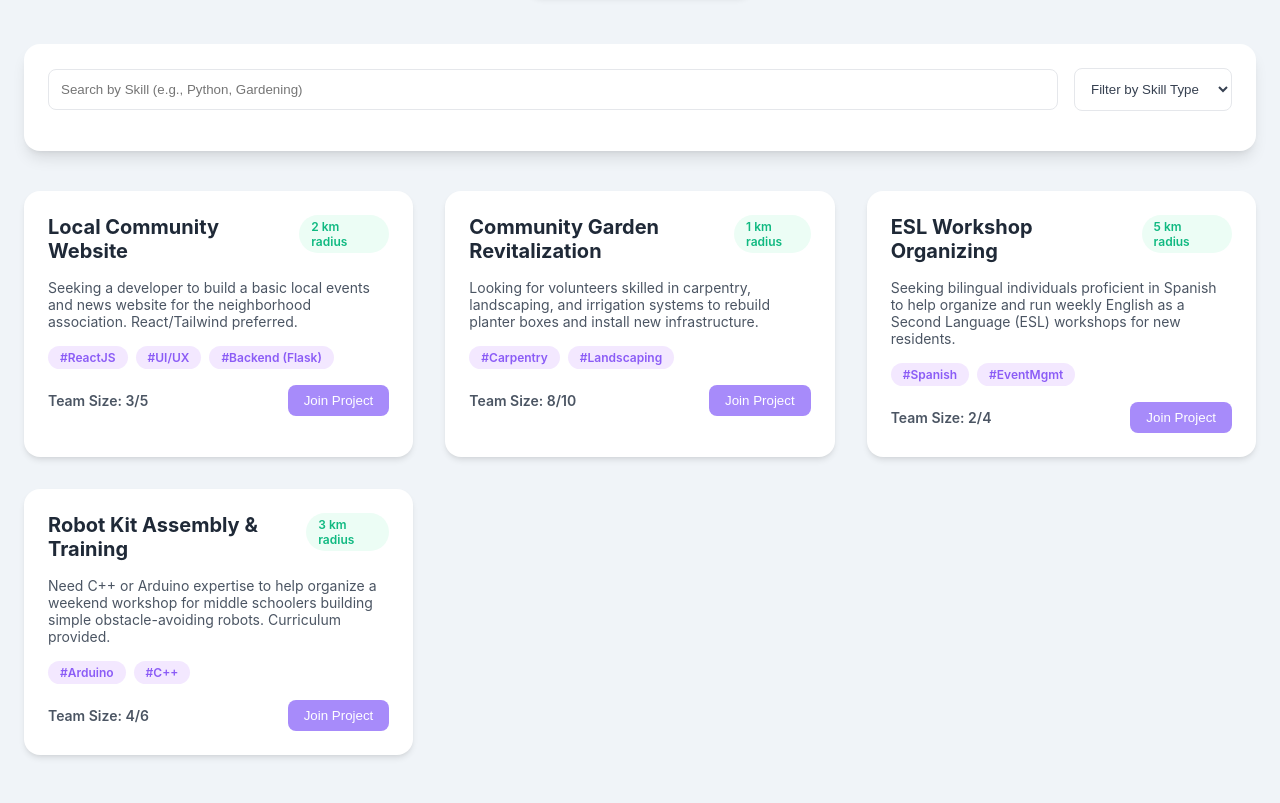
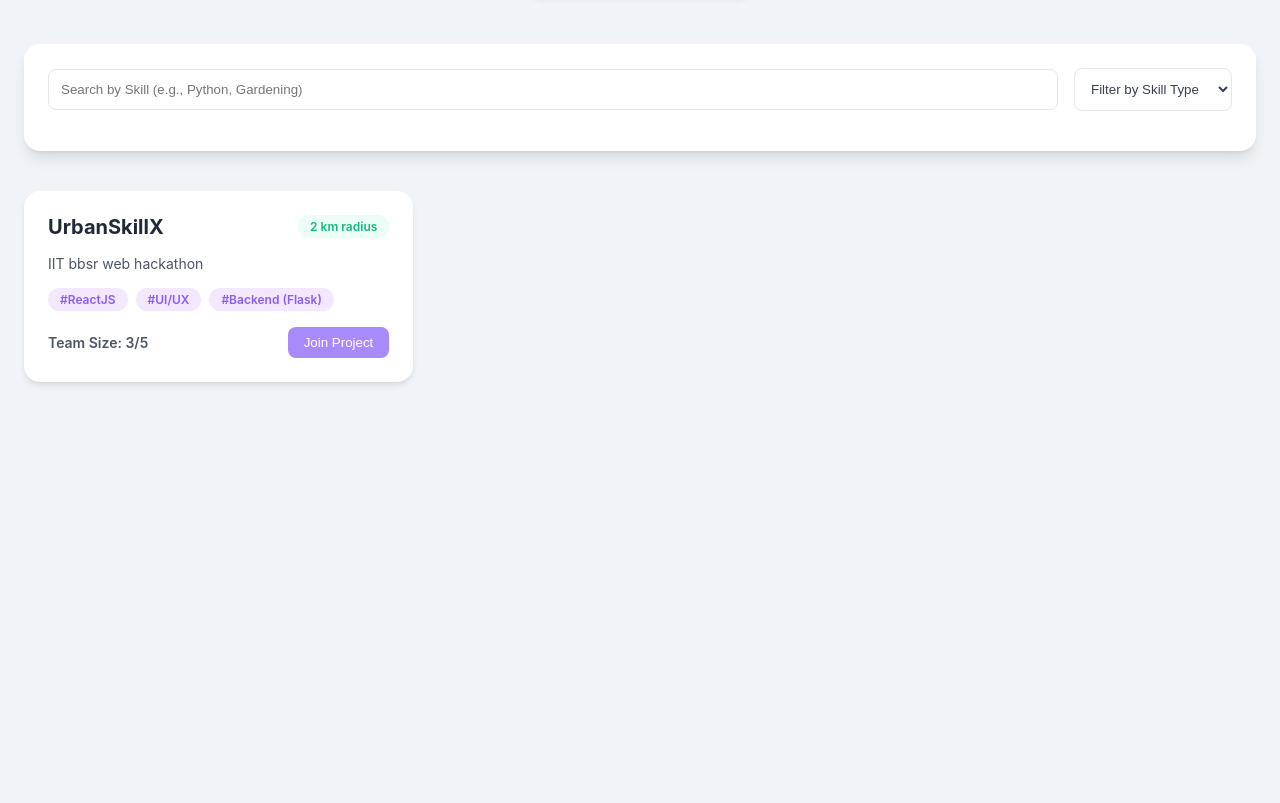
Before and after one commit to Tanishqasharma/UrbanSkillX, a Django app: page /micros/community/ in a window 1280 px wide. Shown: the part 376-1179 px from the top of the page. After the commit the page ends 761 px from the top, so only its background shows below. Run offline with Django 5.2, Linux system fonts and the light colour scheme; data comes from the database, SQL or seed files in the repository; both versions use the stored data as it was after the commit.

Commit message:
minor changes

```diff
--- a/micros/templates/micros/community.html
+++ b/micros/templates/micros/community.html
@@ -506,14 +506,15 @@
         <!-- Projects Grid -->
         <div class="projects-grid">
 
+            {% for project in projects %}
             <!-- Project Card 1: Coding -->
             <div class="project-card">
                 <div class="card-header-flex">
-                    <h4>Local Community Website</h4>
+                    <h4>{{ project.name }}</h4>
                     <span class="tag-location">2 km radius</span>
                 </div>
                 <p>
-                    Seeking a developer to build a basic local events and news website for the neighborhood association. React/Tailwind preferred.
+                    {{ project.description }}
                 </p>
                 <div class="tags-flex">
                     <span class="tag-skill">#ReactJS</span>
@@ -525,63 +526,7 @@
                     <button class="btn-join">Join Project</button>
                 </div>
             </div>
-
-            <!-- Project Card 2: Physical/Craft -->
-            <div class="project-card border-green">
-                <div class="card-header-flex">
-                    <h4>Community Garden Revitalization</h4>
-                    <span class="tag-location">1 km radius</span>
-                </div>
-                <p>
-                    Looking for volunteers skilled in carpentry, landscaping, and irrigation systems to rebuild planter boxes and install new infrastructure.
-                </p>
-                <div class="tags-flex">
-                    <span class="tag-skill">#Carpentry</span>
-                    <span class="tag-skill">#Landscaping</span>
-                </div>
-                <div class="card-footer-flex">
-                    <div>Team Size: 8/10</div>
-                    <button class="btn-join">Join Project</button>
-                </div>
-            </div>
-
-            <!-- Project Card 3: Tutoring/Language -->
-            <div class="project-card border-yellow">
-                <div class="card-header-flex">
-                    <h4>ESL Workshop Organizing</h4>
-                    <span class="tag-location">5 km radius</span>
-                </div>
-                <p>
-                    Seeking bilingual individuals proficient in Spanish to help organize and run weekly English as a Second Language (ESL) workshops for new residents.
-                </p>
-                <div class="tags-flex">
-                    <span class="tag-skill">#Spanish</span>
-                    <span class="tag-skill">#EventMgmt</span>
-                </div>
-                <div class="card-footer-flex">
-                    <div>Team Size: 2/4</div>
-                    <button class="btn-join">Join Project</button>
-                </div>
-            </div>
-
-            <!-- Project Card 4: Robotics/Tech -->
-            <div class="project-card border-pink">
-                <div class="card-header-flex">
-                    <h4>Robot Kit Assembly & Training</h4>
-                    <span class="tag-location">3 km radius</span>
-                </div>
-                <p>
-                    Need C++ or Arduino expertise to help organize a weekend workshop for middle schoolers building simple obstacle-avoiding robots. Curriculum provided.
-                </p>
-                <div class="tags-flex">
-                    <span class="tag-skill">#Arduino</span>
-                    <span class="tag-skill">#C++</span>
-                </div>
-                <div class="card-footer-flex">
-                    <div>Team Size: 4/6</div>
-                    <button class="btn-join">Join Project</button>
-                </div>
-            </div>
+            {% endfor %}
 
         </div>
 
--- a/micros/views.py
+++ b/micros/views.py
@@ -22,7 +22,8 @@ def Bookings(request):
     return render(request, 'micros/booking.html', {"bookingform": form})
 
 def Communities(request):
-    return render(request, 'micros/community.html', {})
+    projects = Project.objects.all()
+    return render(request, 'micros/community.html', {"projects": projects})
 
 def Credits(request):
     return render(request, 'micros/credits.html', {})
@@ -41,6 +42,7 @@ def Reputations(request):
         form = ReputationForm()
     return render(request, 'micros/reputation.html', {"reputationform": form})
 
+
 def CreateCommunities(request):
     comm_form = CommunityForm(prefix="community")
     proj_form = ProjectForm(prefix="project")
```
Also changed, not shown: db.sqlite3.
